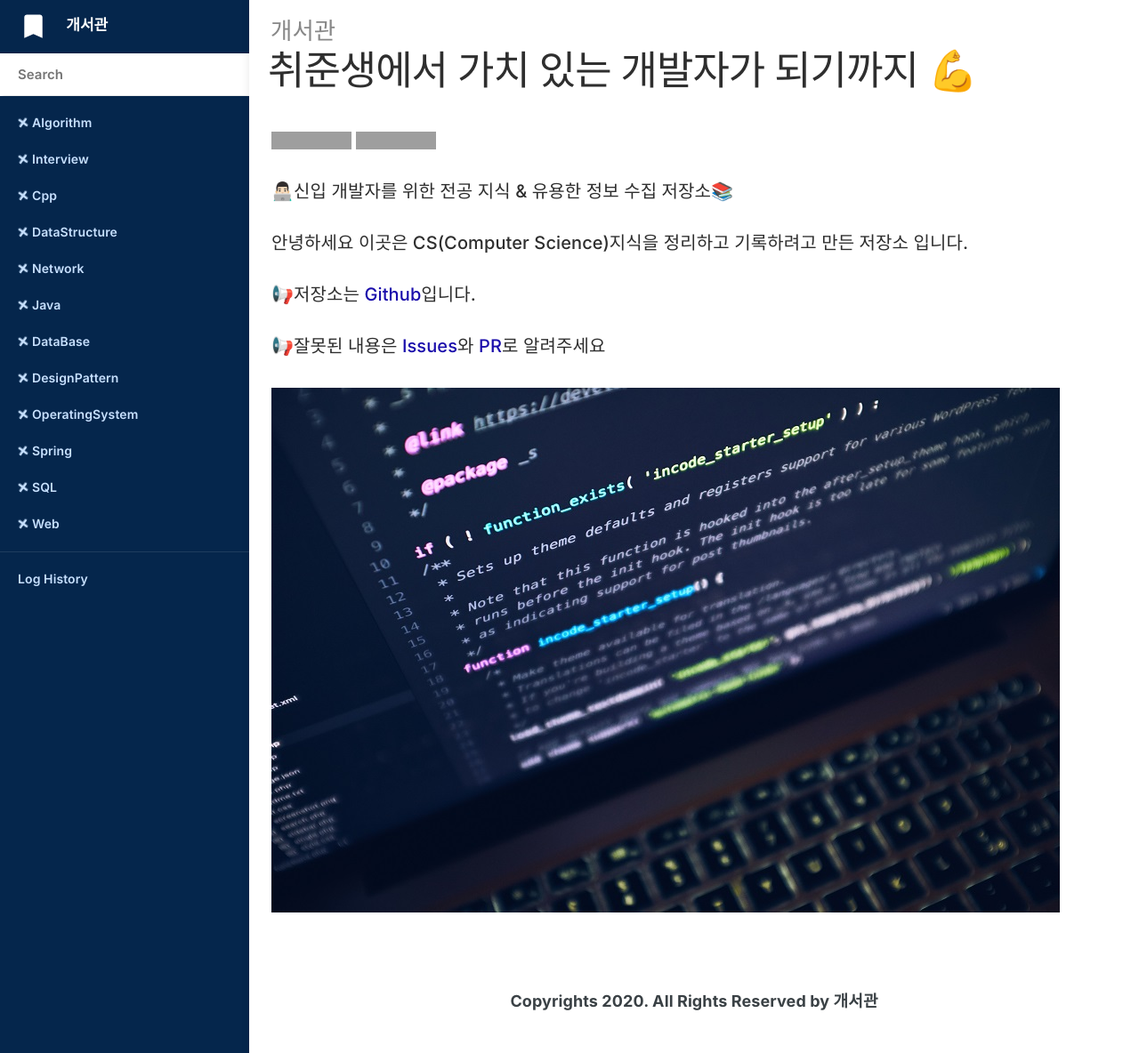
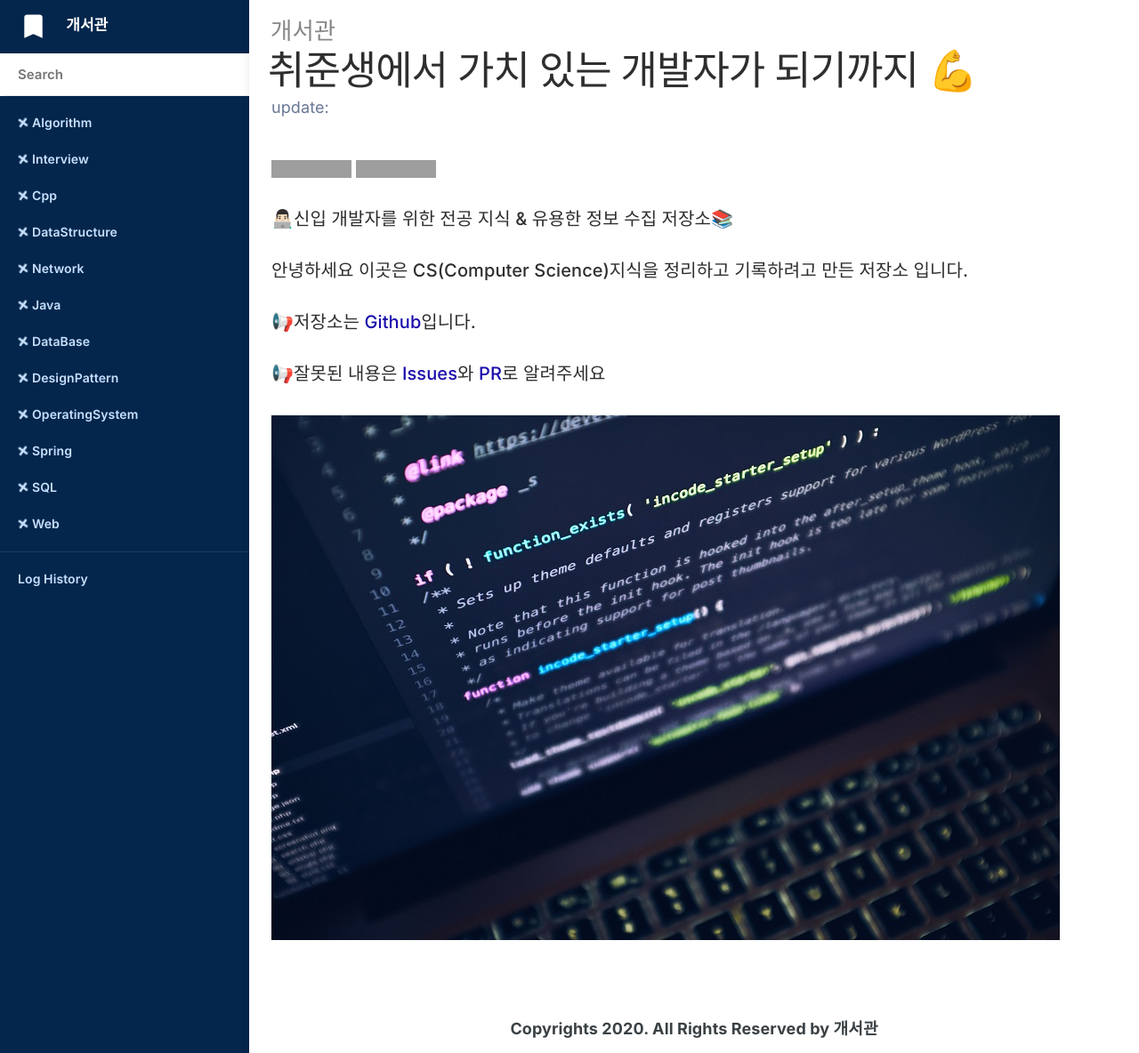
Before and after one commit to doorisopen/record, a Jekyll site: the page built from index.md, in a window 1280 px wide and 1184 px high. Shown: the whole window at 89% size. Built offline with Jekyll 4.4.1, drawn with Linux system fonts in a browser that asks for light colours; nearby versions of some CDN libraries; some web fonts are replaced; comment, search, counter and statistics services are not loaded; grey boxes are pictures that could not be loaded.

Commit message:
[Update] 2020-08-18 add lastmod

```diff
--- a/_layouts/default.html
+++ b/_layouts/default.html
@@ -95,8 +95,11 @@
                 </h2>
                 <h3>{{ page.title }}</h3>
                 <div class="meta-data">
-                    {% if page.date %}
+                    update:
+                    {% if page.lastmod == null %}
                         {{ page.date | date_to_long_string }}
+                    {% else %}
+                        {{ page.lastmod | date_to_long_string }}
                     {% endif %}
                 </div>
             </div>
```
